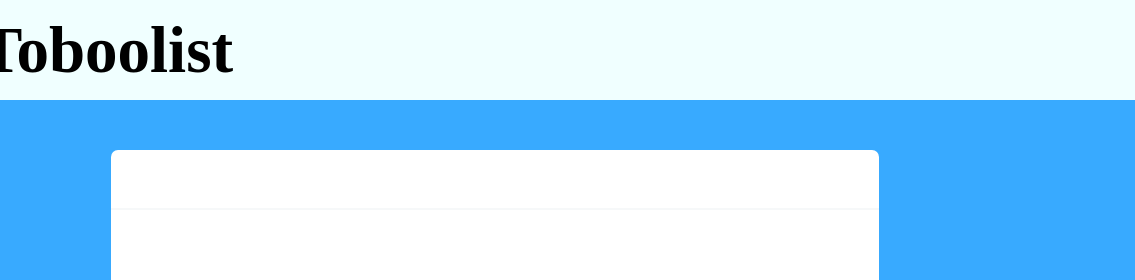
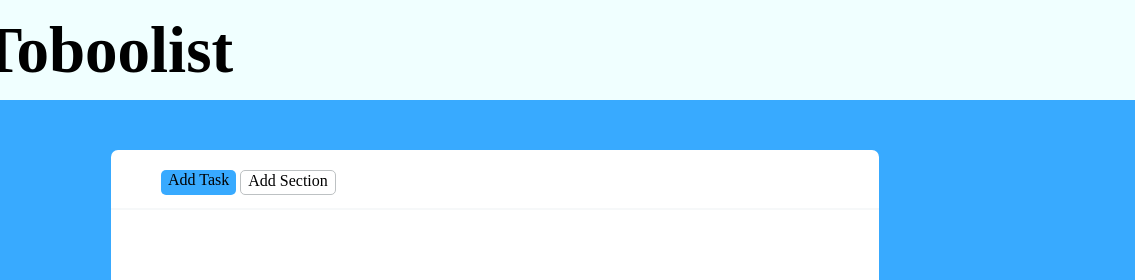
Before and after one commit to nicolofossati/html-css-toboolist, a plain HTML site: page index.html in a window 1280 px wide. Shown: the top 280 px of the page, 145-1280 px from the left. Drawn offline with Linux system fonts and the light colour scheme.

Commit message:
completed nav

```diff
--- a/css/style.css
+++ b/css/style.css
@@ -39,6 +39,35 @@ nav{
 
 }
 
+.buttons_container{
+    margin-left: 50px;
+}
+
+.buttons_container div{
+    border-radius: 5px;
+    height: 25px;
+    display: inline-block;
+    vertical-align: middle;
+    padding: 0 7px;
+    margin-top: 20px;
+}
+
+#button_one{
+    background-color: #38AAFF;
+    border-color: #38AAFF;
+}
+
+.button_span{
+    vertical-align: middle;
+}
+
+#button_two{
+    background-color: rgb(255, 255, 255);
+    border: 1px solid #bdc1c3;
+}
+
+
+
 section{
     height: 400px;
     background-color: rgb(255, 255, 255);
--- a/index.html
+++ b/index.html
@@ -19,7 +19,10 @@
 
     <main>
         <nav>
-
+            <div class="buttons_container">
+                <div id="button_one"><span class="button_span">Add Task</span></div>
+                <div id="button_two"><span class="button_span">Add Section</span></div>
+            </div>
         </nav>
 
         <section>
```
